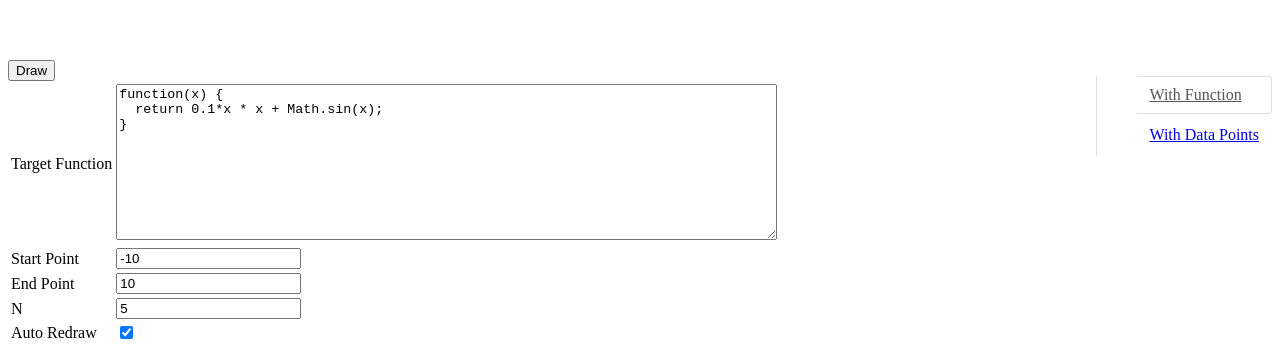
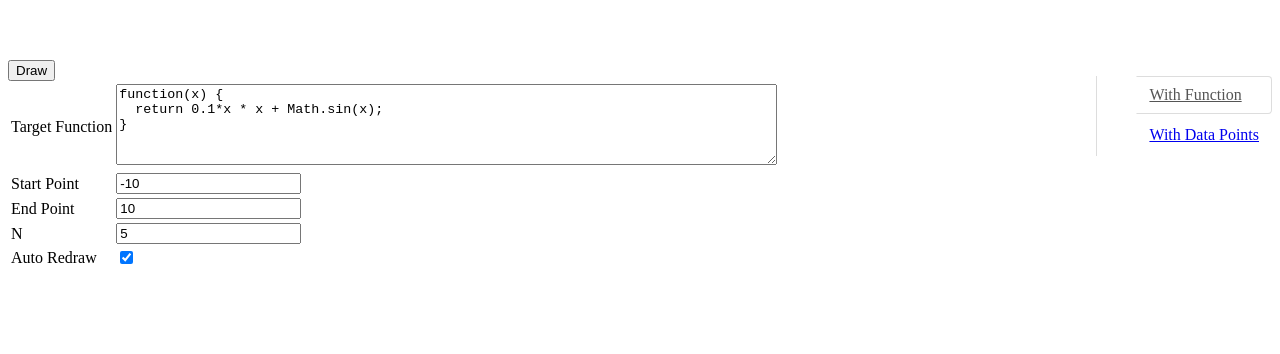
Before and after one commit to i09158knct/numerical-analysis, a website: page no9/extra/index.html in a window 1280 px wide. Shown: the part 460-814 px from the top of the page. Drawn offline with nearby package versions, Linux system fonts and the light colour scheme.

Commit message:
fix textbox rows

```diff
--- a/no9/extra/index.html
+++ b/no9/extra/index.html
@@ -44,7 +44,7 @@
           <tbody>
             <tr>
               <td><label for="func">Target Function</label></td>
-              <td><textarea id="func" id="" cols="80" rows="10"></textarea></td>
+              <td><textarea id="func" id="" cols="80" rows="5"></textarea></td>
             </tr>
             <tr>
               <td><label for="start">Start Point</label></td>
```
